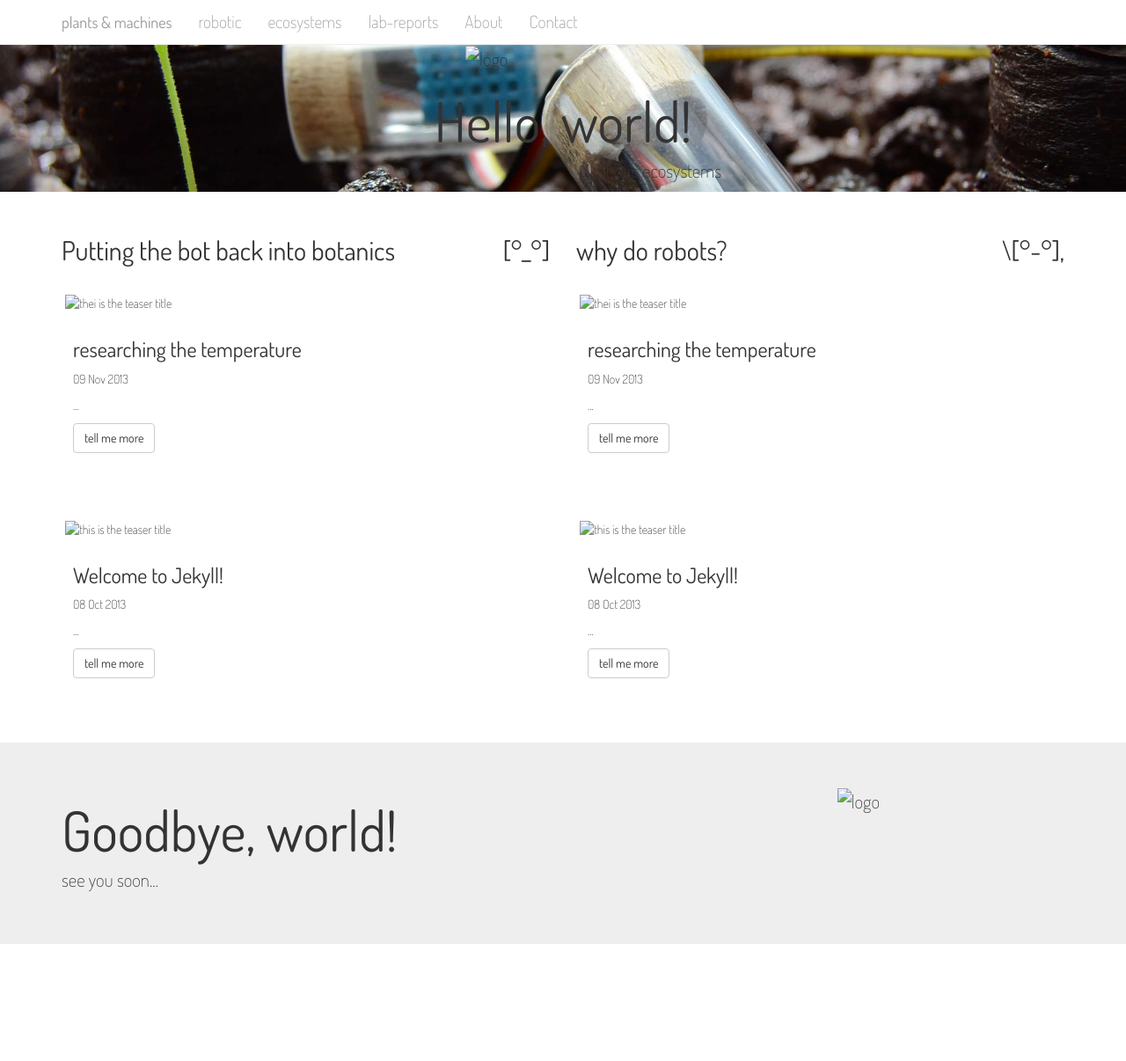
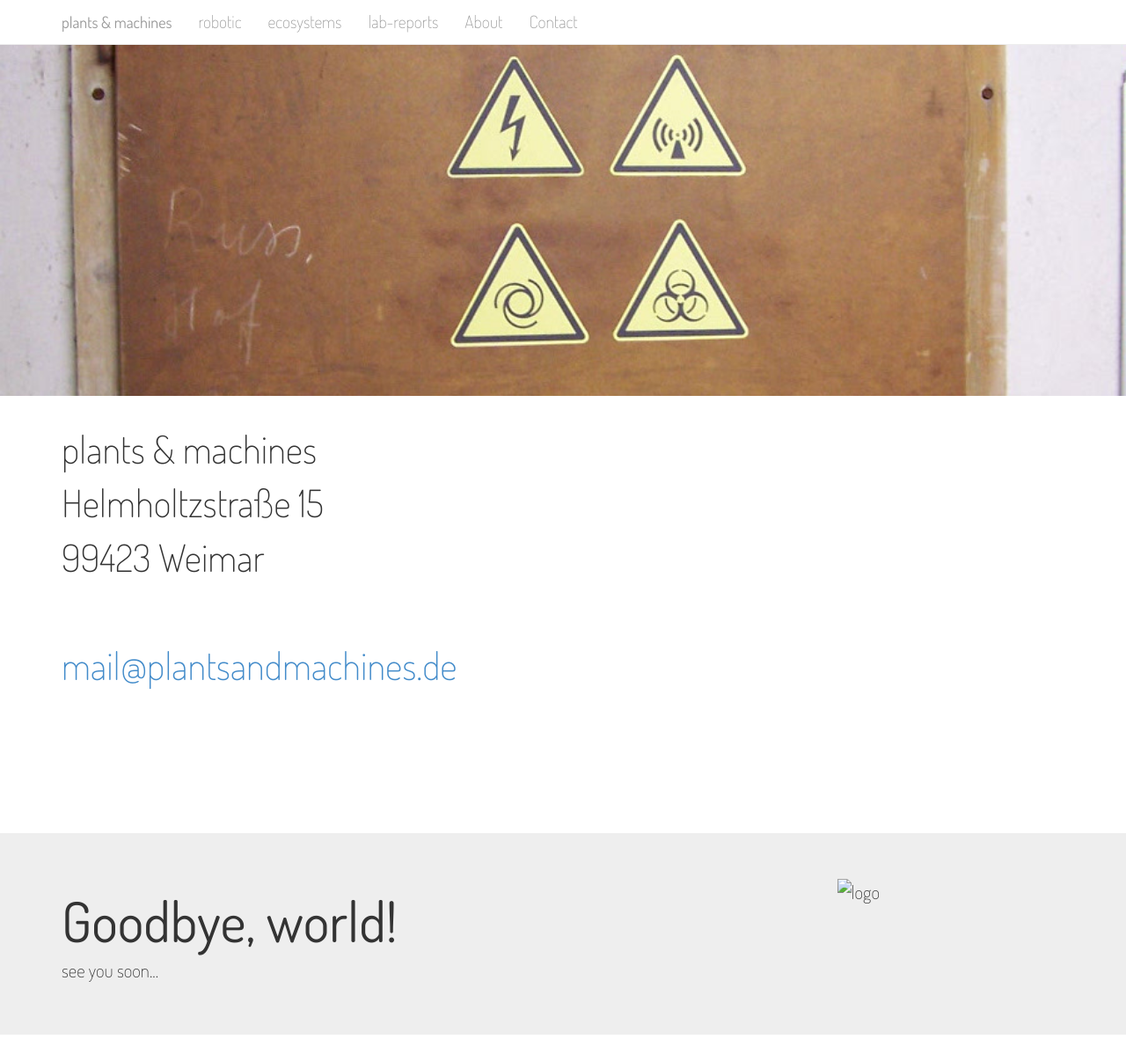
Before and after one commit to plantsandmachines/plantsandmachines.github.io, a Jekyll site: the page built from contact/index.html, in a window 1280 px wide and 1206 px high. Shown: the whole window at 88% size. Built offline with Jekyll 4.4.1, drawn with Linux system fonts in a browser that asks for light colours; nearby versions of some CDN libraries; Markdown is read by kramdown in place of the engine named in the settings.

Commit message:
changed the pages header imgs

```diff
--- a/aquaponic/index.html
+++ b/aquaponic/index.html
@@ -3,7 +3,7 @@ layout: default
 title: ecosystems
 ---
 
-<div id="home" class="jumbotron header-half title_height">
+<div id="ecosystem" class="jumbotron header-half title_height">
   <div class="container">
   	<div class="row">
 
@@ -12,7 +12,7 @@ title: ecosystems
 </div>
 
 <div id="aquaponic">
-	<div class="container">
+	<div class="container margin-bottom">
 		<div class="row">
 			<div class="col-md-12">
 				<h2>aquaponic ecosystems</h2>
--- a/contact/index.html
+++ b/contact/index.html
@@ -1,42 +1,19 @@
 ---
 layout: default
-title: plants-and-machines
+title: contact
 ---
 
-<div id="home" class="jumbotron header-half">
-	<div id="landingpage"> </div>
-  <div class="container">
-  	<div class="row">
-  		<div class="col-md-offset-4 col-md-4 w-bg">
-  			<div class="row">
-  				<div class="col-md-8 col-md-offset-2">
-  					<div class="thumbnail">
-							<img src="images/logo.png" alt="logo" />
-						</div>
-  				</div>
-  			</div>
-		    <h1 class="text-center"> Hello, world! </h1>
-		    <p class="text-right">robotic ecosystems</p>
-		    <!-- <p><a class="btn btn-default btn-lg" role="button">Learn more</a></p>  -->
-  		</div>
-  	</div>
-  </div>
+<div id="contact" class="jumbotron header-half title_height">
 </div>
-<div class="container">
-  <div class="row">
-  	<!-- col 1 -->
-		<div class="col-md-6">
-			<h2 class="">Putting the bot back into botanics<div class="text-right pull-right">[°_°]</div></h2>
-			{% for post in site.posts|slice(1) %}
-				{% include post-item-12.html %}
-			{% endfor %}
+
+<div class="container intro">
+	<div class="row">
+		<div class="col-md-4 margin-bottom">
+			<p>plants & machines<br/>
+			Helmholtzstraße 15<br/>
+			99423 Weimar<br/><br/>
+
+			<a href="mailto:mail@plantsandmachines.de">mail@plantsandmachines.de</a>
 		</div>
-		<!-- col 2 -->
-		<div class="col-md-6">
-			<h2 class="">why do robots?<div class="pull-right text-right">\[°-°],</div></h2>
-			{% for post in site.posts|slice(1) %}
-				{% include post-item-12.html %}
-			{% endfor %}
-		</div>
-  </div>
+	</div>
 </div>
--- a/css/landingpage.css
+++ b/css/landingpage.css
@@ -55,6 +55,46 @@ h1, h2, h3, h4, h5 {
 #aquaponic {
 	font-size: 2rem;
 	font-weight: lighter;
+}
+#ecosystem {
+	position: relative;
+	overflow: hidden;
+	background: url('/images/landing-page/ecosystem.jpg') center left no-repeat;
+	-webkit-background-size: cover;
+	         -moz-background-size: cover;
+	           -o-background-size: cover;
+	              background-size: cover;
+
+}
+#lab {
+	position: relative;
+	overflow: hidden;
+	background: url('/images/landing-page/lab.jpg') center left no-repeat;
+	-webkit-background-size: cover;
+	         -moz-background-size: cover;
+	           -o-background-size: cover;
+	              background-size: cover;
+
+}
+#robotic {
+	position: relative;
+	overflow: hidden;
+	background: url('/images/landing-page/robotic.jpg') center left no-repeat;
+	-webkit-background-size: cover;
+	         -moz-background-size: cover;
+	           -o-background-size: cover;
+	              background-size: cover;
+
+}
+#contact {
+	position: relative;
+	overflow: hidden;
+	background: url('/images/landing-page/contact.jpg') center left no-repeat;
+	-webkit-background-size: cover;
+	         -moz-background-size: cover;
+	           -o-background-size: cover;
+	              background-size: cover;
+
 }
 #robot .intro {
 	padding-bottom: 2rem;
--- a/robot/index.html
+++ b/robot/index.html
@@ -3,7 +3,7 @@ layout: default
 title: robotic
 ---
 
-<div id="home" class="jumbotron header-half title_height">
+<div id="robotic" class="jumbotron header-half title_height">
   <div class="container">
   	<div class="row">
   	</div>
```
Also changed, not shown: lab-reports/index.html (+5 -22 lines), images/landing-page/contact.jpg (added), images/landing-page/ecosystem.jpg (added), images/landing-page/lab.jpg (added), images/landing-page/robotic.jpg (added), 2 other files.
